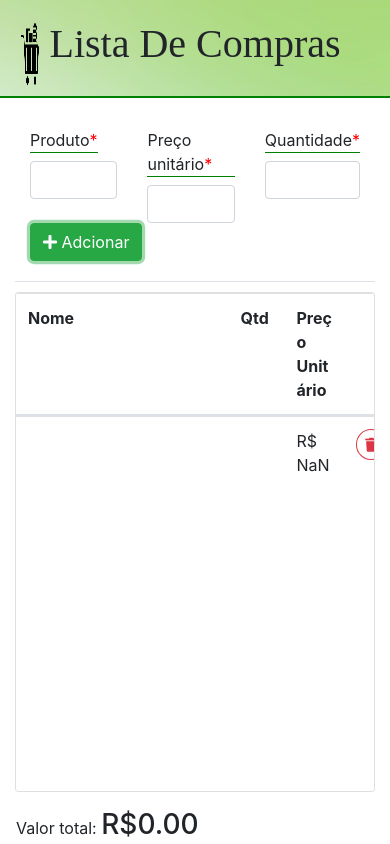
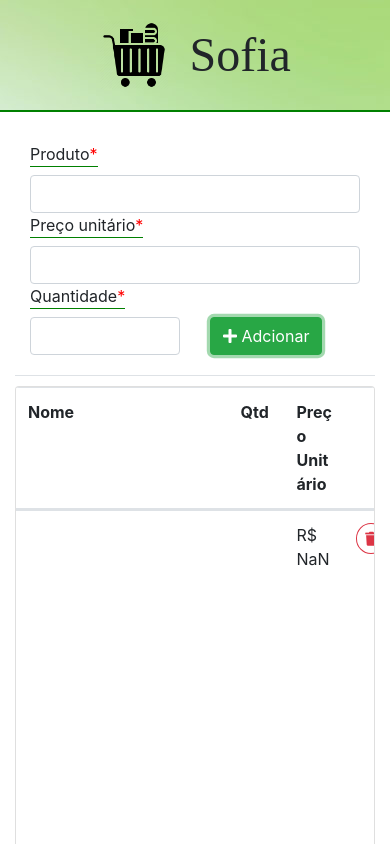
Before and after one commit to lspenha/Supermarket-List, a plain HTML site: page index.html in a window 390 px wide. Both pictures are taken after a click on the button "Adcionar". Shown: the top 844 px of the page. Drawn offline with Linux system fonts and the light colour scheme; a web font is replaced by a local one.

Commit message:
Ajustes no layout

```diff
--- a/custom-css/style.css
+++ b/custom-css/style.css
@@ -1,3 +1,5 @@
+@import url('https://fonts.googleapis.com/css?family=Oswald&display=swap');
+
 .border-bottom {
     margin: 10px 0;
     padding: 20px 0;
@@ -18,13 +20,14 @@ header{
     padding: 20px;
 }
 .titulo-pagina{
-    font-family: "Sofia";
+    font-size: 3em;
+    font-family: 'Sofia';
 }
 
 .logo{
-    width: 5%;
-    height: 8%;;
-    position: absolute;
+    /* width: 5%; */
+    height: 70px;
+    /* position: absolute; */
 }
 
 .nome-input{
--- a/index.html
+++ b/index.html
@@ -5,7 +5,7 @@
     <meta charset="UTF-8">
     <meta name="viewport" content="width=device-width, initial-scale=1.0">
     <meta http-equiv="X-UA-Compatible" content="ie=edge">
-    <title>TP Web - Lista de compras</title>
+    <title>Sofia</title>
 
     <link rel="stylesheet" href="css/bootstrap.min.css">
     <link rel="stylesheet" href="https://cdnjs.cloudflare.com/ajax/libs/font-awesome/5.11.2/css/all.min.css">
@@ -15,24 +15,26 @@
 
 <body>
     <header class="">
-        <img class="logo" src="img/supermarket.png" alt="Logo da Pagina">
-        <h1 class="text-center titulo-pagina">Lista De Compras</h1>
+        <div class="logo col text-center">
+            <img class="logo img-fluid" src="img/supermarket.png" alt="Logo da Pagina">
+            <h1 class="ml-3 d-inline align-middle titulo-pagina">Sofia</h1>
+        </div>
     </header>
     <main class="container">
         <section class="row border-bottom">
-            <div class="col">
+            <div class="col-12 col-md-3">
                 <label class="nome-input" for="nome-produto">Produto<span class="icon">*</span></label>
                 <input type="text" class=" clear form-control" id="nome-produto">
             </div>
-            <div class="col">
+            <div class="col-12 col-md-3">
                 <label class="nome-input" for="preco-unitario-produto">Preço unitário<span class="icon">*</span></label>
-                <input type="number" class="clear money form-control" id="preco-unitario-produto">
+                <input type="text" class="clear money form-control" id="preco-unitario-produto">
             </div>
-            <div class="col">
+            <div class="col-6 col-md-3">
                 <label class="nome-input" for="qtd-produto">Quantidade<span class="icon">*</span></label>
                 <input type="number" class=" clear form-control" id="qtd-produto">
             </div>
-            <div class="col d-flex align-items-end">
+            <div class="col-6 col-md-3 d-flex align-items-end">
                 <button class="btn btn-success" id="add-produto">
                     <i class="fas fa-plus"></i>
                     Adcionar
@@ -54,16 +56,16 @@
                 </table>
             </div>
         </section>
-        <section class="row d-flex flex-row-reverse">
-            <div class="col-sm-3 p-2 m-2 ">
-                <p>Valor total: <span class="h3">R$</span><span id="valor-total" class="h3">00.00</span></p>
+        <section class="row">
+                <div class="col form-inline mt-2">
+                        <input type="text" class="form-control col-10 mr-2" id="cupom-desconto"
+                            placeholder="Tem algum cupom de desconto?">
+                        <button class="btn btn-success"><i class="fas fa-search"></i></button>
+                    </div>
+            <div class="col-12 text-center col-sm-3 p-2 m-2">
+                <p><span class="h3">R$</span><span id="valor-total" class="h3">00.00</span></p>
             </div>
-            <div class="col form-inline">
-                <label for="cupom-desconto">Cupom de desconto: </label>
-                <input type="text" class="form-control col-sm-4 ml-3 mr-1" id="cupom-desconto"
-                    placeholder="Tem algum cupom de desconto?">
-                <button class="btn btn-success"><i class="fas fa-search"></i></button>
-            </div>
+
         </section>
     </main>
     <footer class="">
--- a/js/addTabela.js
+++ b/js/addTabela.js
@@ -1,31 +1,45 @@
-$(document).ready(function(){
+// Caso usemos o storage essa variavel não existirá mais.
+var qtdProdutos = 0;
 
-  $('.money').mask('000.000.000.000.000.00', {reverse: true});
-  $("#add-produto").bind("click", gerarTabela);
+$(document).ready(function () {
+
+  $('.money').mask('000.000.000.000.000,00', { reverse: true });
+  $('#add-produto').on('click', gerarTabela);
 
 });
 
-  function clear(){
-    $(".clear",).val("");
+function clear() {
+  $(".clear").val("");
 }
 
 
-  function valorTotal(){
-    var vt = parseFloat($('#valor-total').text());
-    var v =  (vt + $('#qtd-produto').val() * $('#preco-unitario-produto').val()).toFixed(2);
+function valorTotal(qtd, preco) {
+  var t = parseFloat($('#valor-total').text());
+  var v = (vt + qtd * preco);
   $('#valor-total').text(v);
 };
 
-  function gerarTabela(){
+function gerarTabela() {
+  qtdProdutos++;
+  var qtdProduto = $('#qtd-produto').val();
+  var precoU = parseFloat($('#preco-unitario-produto').val()).toFixed(2);
 
-    $conteudo = "<tr class='row'>" +
+  conteudo = "<tr class='row' id='" + qtdProdutos + "'>" +
     "<td class='col-7'>" + $('#nome-produto').val() + "</th>" +
-        "<td class='col-2 text-center'>" + $('#qtd-produto').val() + "</th>" +
-        "<td class='col-2'>R$ " + parseFloat($('#preco-unitario-produto').val()).toFixed(2) + "</th>" +
-        "<td class='col-1 text-center'><button id='gerarIdParaCadaitem' class='btn btn-outline-danger btn-sm circle .btnExcluir'><i class='fas fa-trash'></i></button></th>" +
+    "<td class='col-2 text-center'>" + qtdProduto + "</th>" +
+    "<td class='col-2'>R$ " + precoU + "</th>" +
+    "<td class='col-1 text-center'><button value='" + qtdProdutos + "' class='btn btn-outline-danger btn-sm circle btnExcluir'><i class='fas fa-trash'></i></button></th>" +
     "</tr>";
 
-    $('#tBody').append($conteudo);
-    valorTotal();
+  $('#tBody').append(conteudo);
+  $('.btnExcluir').click(function () {
+    id = $(this).val()
+    $('tr').each(function () {
+      if ($(this).attr('id') == id) {
+        $(this).remove();
+      }
+    })
+  })
+  valorTotal(qtdProduto, precoU);
   clear();
 }
```
Lines whose indentation alone changed are shown as unchanged.
